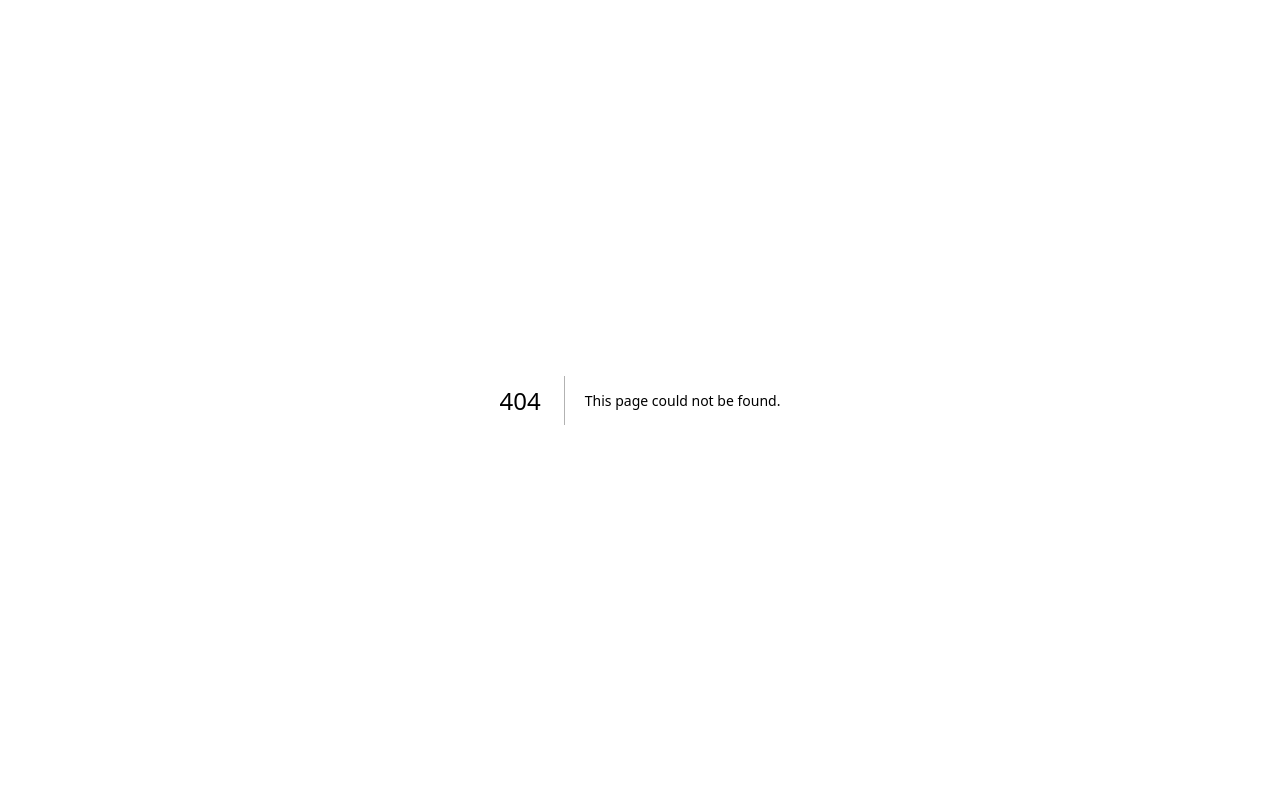
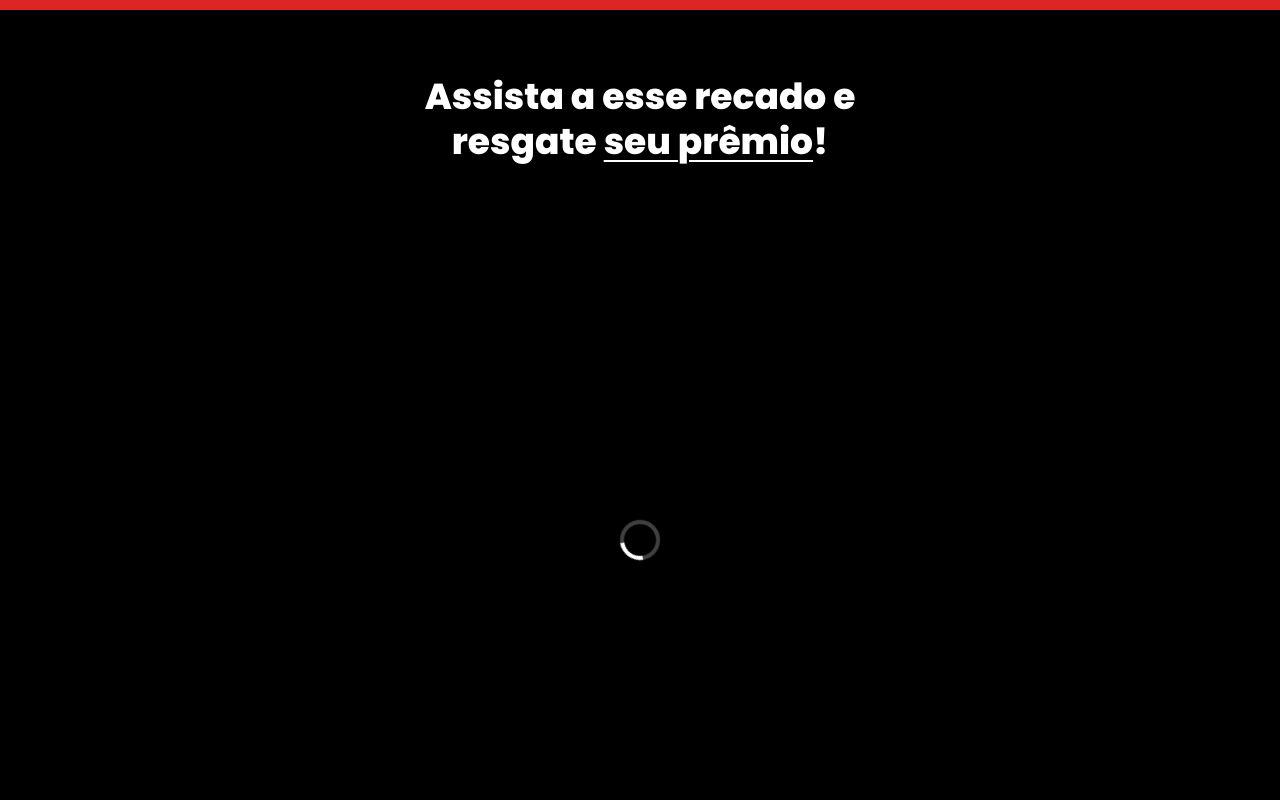
Before and after one commit to coreducaorg-del/dsl-vsl, a Next.js app: page /up02 in a window 1280 px wide. Before the commit this address had no page. Shown: the top 800 px of the page. Built offline with nearby package versions, Linux system fonts and the light colour scheme.

Commit message:
Cria página /up02 (Upsell 2) com headline e player VTurb
Co-Authored-By: Claude Sonnet 5.5 <noreply@anthropic.com>

```diff
--- /dev/null
+++ b/app/up02/page.tsx
@@ -0,0 +1,72 @@
+import Footer from "@/components/Footer";
+import VturbPlayer from "@/components/VturbPlayer";
+
+export default function Upsell02() {
+  return (
+    <>
+      {/*
+        Tags de otimização de performance fornecidas pela VTurb,
+        específicas do vídeo desta página (id próprio, diferente da VSL
+        principal e dos outros upsells). Renderizadas aqui — não no Root
+        Layout — porque só fazem sentido nesta rota; o React/Next.js as
+        movem (hoist) automaticamente para o <head> do documento onde quer
+        que apareçam na árvore.
+      */}
+      <script
+        suppressHydrationWarning
+        dangerouslySetInnerHTML={{
+          __html: `!function(i,n){i._plt=i._plt||(n&&n.timeOrigin?n.timeOrigin+n.now():Date.now())}(window,performance);`,
+        }}
+      />
+      <link
+        rel="preload"
+        href="https://scripts.converteai.net/dda5cf5d-f047-4bf8-b030-7f12b60b4043/players/6afe72d992aee83660659bde/v4/player.js"
+        as="script"
+      />
+      <link
+        rel="preload"
+        href="https://scripts.converteai.net/lib/js/smartplayer-wc/v4/smartplayer.js"
+        as="script"
+      />
+      <link
+        rel="preload"
+        href="https://cdn.converteai.net/dda5cf5d-f047-4bf8-b030-7f12b60b4043/6afe7230f9043a224ab9d681/main.m3u8"
+        as="fetch"
+        crossOrigin="anonymous"
+      />
+      <link rel="dns-prefetch" href="https://cdn.converteai.net" />
+      <link rel="dns-prefetch" href="https://scripts.converteai.net" />
+      <link rel="dns-prefetch" href="https://images.converteai.net" />
+      <link rel="dns-prefetch" href="https://license.vturb.com" />
+
+      <div className="flex min-h-screen flex-col bg-black">
+        {/* 1. FAIXA VERMELHA FINA */}
+        <div className="h-2 w-full bg-[#DC2626] sm:h-2.5" />
+
+        <main className="flex flex-1 flex-col items-center px-4 py-10 sm:py-16">
+          <div className="mx-auto w-full max-w-[480px]">
+            {/* 2. HEADLINE */}
+            <h1 className="text-center text-3xl font-extrabold leading-tight text-white sm:text-4xl">
+              Assista a esse recado e resgate{" "}
+              <u className="underline decoration-2 underline-offset-[6px]">
+                seu prêmio
+              </u>
+              !
+            </h1>
+
+            {/* 3. VÍDEO */}
+            <div className="relative mx-auto mt-5 w-full max-w-[420px] overflow-hidden rounded-lg">
+              <VturbPlayer
+                id="vid-6afe72d992aee83660659bde"
+                scriptSrc="https://scripts.converteai.net/dda5cf5d-f047-4bf8-b030-7f12b60b4043/players/6afe72d992aee83660659bde/v4/player.js"
+              />
+            </div>
+          </div>
+        </main>
+
+        {/* 4. RODAPÉ */}
+        <Footer />
+      </div>
+    </>
+  );
+}
```
